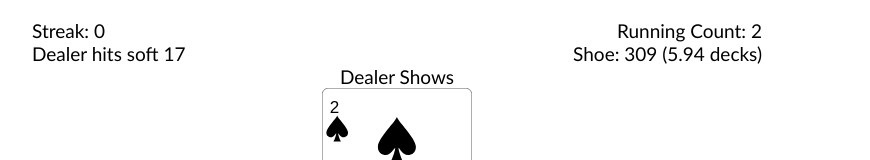
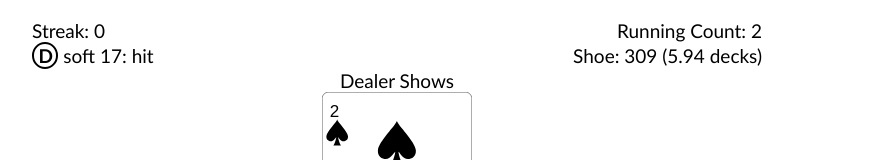
Before and after one commit to mduleone/dule.one-next, a Next.js app: page /blackjack/training in a window 1280 px wide. Shown: the top 160 px of the page, without its empty margins (243-1113 px from the left). Built offline with nearby package versions, Linux system fonts and the light colour scheme.

Commit message:
Use a dealer button in place of word dealer (#56)

```diff
--- a/src/pages/blackjack/training.js
+++ b/src/pages/blackjack/training.js
@@ -321,18 +321,19 @@ const Training = () => {
               <div>
                 Streak: {streak}
                 <div>
-                  Dealer {dealerHitSoft17 ? 'hits' : 'stands on'} soft 17
+                  <DealerButton>D</DealerButton> soft 17:{' '}
+                  {dealerHitSoft17 ? 'hit' : 'stand'}
                 </div>
               </div>
               <RightAlign>
                 {showCount && <div>Running Count: {count}</div>}
                 {!(doublesOnly || softOnly) && showShoe && (
-                  <>
+                  <ShoeCount>
                     Shoe: {shoe.length}{' '}
                     <InlineBlock>
                       ({round(shoe.length / DECK.length, 0, 2)} decks)
                     </InlineBlock>
-                  </>
+                  </ShoeCount>
                 )}
               </RightAlign>
             </Info>
@@ -698,8 +699,24 @@ const Info = styled.div`
   justify-content: space-between;
 `;
 
+const DealerButton = styled.span`
+  display: inline-block;
+  padding: 0 ${rem(3.5)} 0 ${rem(4.5)};
+  border-radius: 100%;
+  border: ${({ theme }) => theme.colors.black} ${rem(2)} solid;
+  font-weight: bold;
+
+  @media (prefers-color-scheme: dark) {
+    border-color: ${({ theme }) => theme.colors.white};
+  }
+`;
+
 const RightAlign = styled.div`
   text-align: right;
+`;
+
+const ShoeCount = styled.div`
+  margin-top: ${rem(2)};
 `;
 
 const Actions = styled.div`
```
